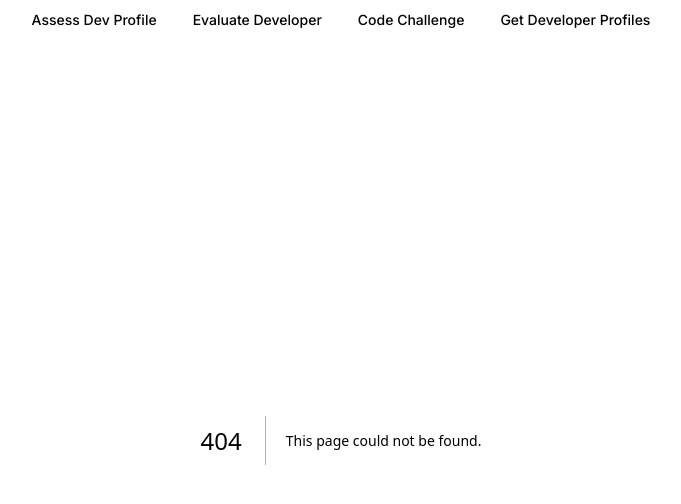
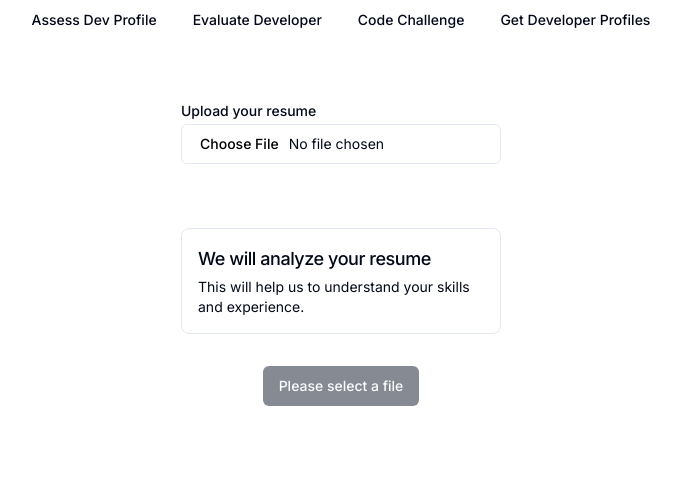
Before and after one commit to esponges/dev-assessments-app, a Next.js app: page /assess-profile in a window 1280 px wide. Before the commit this address had no page. Shown: the top 504 px of the page, without its empty margins (299-980 px from the left). Built offline with nearby package versions, Linux system fonts and the light colour scheme.

Commit message:
migrate assess profile

```diff
--- /dev/null
+++ b/src/app/assess-profile/page.tsx
@@ -0,0 +1,120 @@
+"use client";
+
+import { useState } from 'react';
+import { useMutation } from '@tanstack/react-query';
+
+import { Label } from '@/components/ui/label';
+import { InputFile } from '@/components/atoms/input-file';
+import { Button } from '@/components/ui/button';
+import { Alert } from '@/components/molecules/alert';
+import { Container } from '@/components/layouts/container';
+import { TechStackList } from '@/components/organisms/tech-stack-list';
+
+import type { TechStack } from '@/types';
+
+type MutationResponse = {
+  LLMParsedResponse: {
+    tech_stack: TechStack;
+  };
+};
+
+const parseResume = async (file: File) => {
+  const body = {
+    resume: 'file',
+    upsert: false,
+  };
+
+  const formData = new FormData();
+
+  formData.append('file', file);
+  formData.append('body', JSON.stringify(body));
+
+  const res = await fetch(
+    `${process.env.NEXT_PUBLIC_API_URL}/api/candidate/resume/parse`,
+    {
+      method: 'POST',
+      body: formData,
+    }
+  );
+
+  if (!res.ok) {
+    throw new Error('Network response was not ok');
+  }
+
+  const json = await res.json();
+
+  return json;
+};
+
+export default function AssessProfile() {
+  const [file, setFile] = useState<File | null>();
+  const [stack, setStack] = useState<TechStack>([]);
+
+  const { mutate, isPending } = useMutation<MutationResponse, Error, File>({
+    mutationFn: parseResume,
+    onSuccess: (data) => {
+      setStack(data.LLMParsedResponse.tech_stack);
+    },
+  });
+
+  const handleUpload = async () => {
+    if (file) {
+      mutate(file);
+    }
+  };
+
+  return (
+    <Container className="md:w-1/4 w-3/4">
+      <InputFile
+        handleChange={(e) => {
+          const f = e.target.files?.[0];
+
+          if (f) {
+            setFile(f);
+          }
+        }}
+        className="my-4"
+        label="Upload your resume"
+      />
+      <Label className="my-4">{file?.name || ''}</Label>
+      <Alert
+        title="We will analyze your resume"
+        description="This will help us to understand your skills and experience."
+        classNames={{
+          main: 'my-4',
+          title: 'text-lg',
+          description: 'text-sm',
+        }}
+      />
+      <Button
+        onClick={handleUpload}
+        className="my-4"
+        disabled={!file || isPending || !!stack.length}
+      >
+        {!file
+          ? 'Please select a file'
+          : isPending
+          ? 'Analyzing...'
+          : 'Analyze'}
+      </Button>
+      {!!stack.length ? (
+        <>
+          <TechStackList
+            stack={stack}
+            setStack={setStack}
+          />
+          <Alert
+            title="Please confirm the years of experience for each technology"
+            description="In case the years of experience are not accurate, please update the values."
+            classNames={{
+              main: 'my-4',
+              title: 'text-lg',
+              description: 'text-sm',
+            }}
+          />
+          <Button>Confirm</Button>
+        </>
+      ) : null}
+    </Container>
+  );
+}
```
